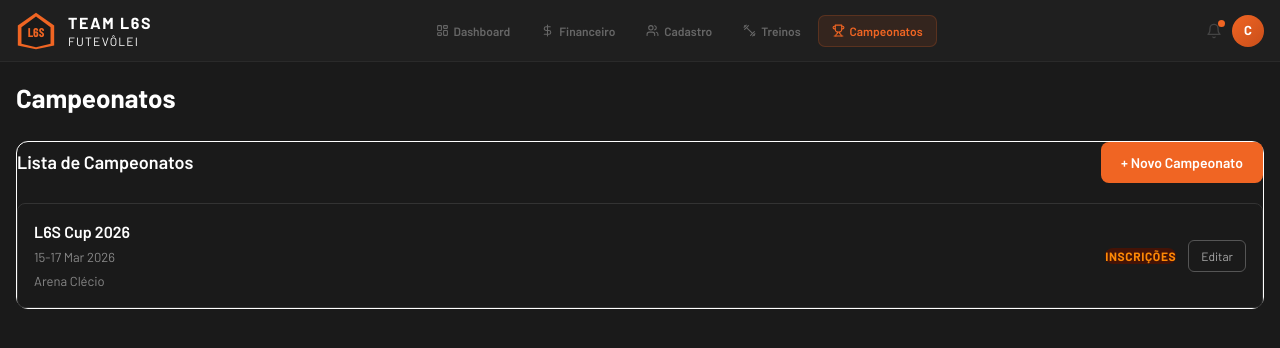
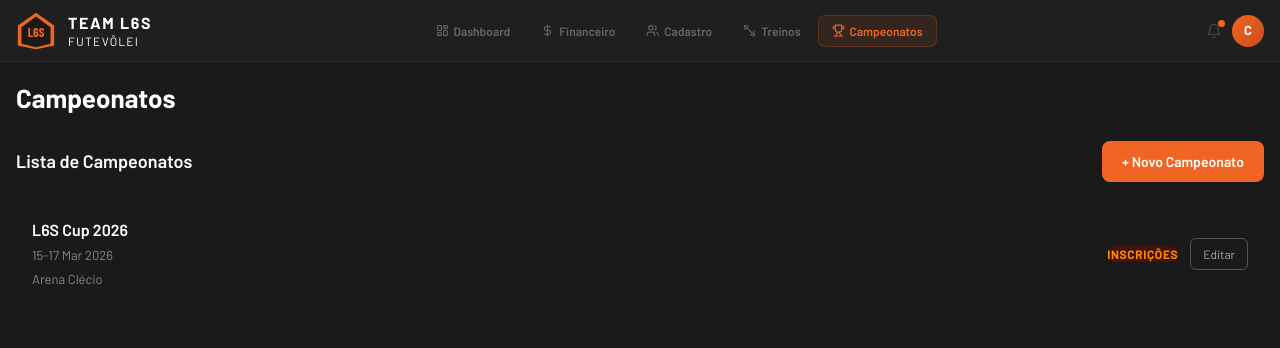
Before and after one commit to Tulhinho007/Team-L6S, a React (Vite) app: page / in a window 1280 px wide. Both pictures are taken after a click on the button "Campeonatos". Shown: the top 348 px of the page. Built offline with nearby package versions, Linux system fonts and the light colour scheme; a web font is replaced by a local one.

Commit message:
fix: remove todas as bordas dos cards

```diff
--- a/src/app.jsx
+++ b/src/app.jsx
@@ -96,7 +96,7 @@ const Financeiro = ({alunos, setAlunos}) => {
 
         <div style={{ display: "grid", gap: 10 }}>
           {cobrancasMes.map(c => (
-            <div key={c.id} style={{ display: "flex", justifyContent: "space-between", alignItems: "center", padding: "14px 16px", background: "#1e1e1e", borderRadius: 10, border: "1px solid #2a2a2a" }}>
+            <div key={c.id} style={{ display: "flex", justifyContent: "space-between", alignItems: "center", padding: "14px 16px", background: "#1e1e1e", borderRadius: 10 }}>
               <div style={{ display: "flex", alignItems: "center", gap: 12 }}>
                 <div style={{ width: 36, height: 36, borderRadius: "50%", background: "#2a2a2a", display: "flex", alignItems: "center", justifyContent: "center", fontWeight: 700, fontSize: 13, color: "#888" }}>
                   {c.alunoNome.split(" ").map(n => n[0]).join("").substring(0, 2).toUpperCase()}
@@ -275,7 +275,7 @@ const Cadastro = ({alunos, setAlunos}) => {
 
         <div style={{ display: "grid", gap: 10 }}>
           {filtrados.map(aluno => (
-            <div key={aluno.id} style={{ display: "flex", justifyContent: "space-between", alignItems: "center", padding: "14px 16px", background: "#1e1e1e", borderRadius: 10, border: "1px solid #2a2a2a" }}>
+            <div key={aluno.id} style={{ display: "flex", justifyContent: "space-between", alignItems: "center", padding: "14px 16px", background: "#1e1e1e", borderRadius: 10 }}>
               <div>
                 <div style={{ color: "#fff", fontWeight: 600, fontSize: 14 }}>{aluno.nome}</div>
                 <div style={{ color: "#666", fontSize: 12 }}>{aluno.email} • {aluno.local}</div>
@@ -435,7 +435,7 @@ const Treinos = ({ alunos, setAlunos }) => {
                     justifyContent: "space-between",
                     padding: "12px 16px",
                     background: presente ? "rgba(34,197,94,0.1)" : "#1e1e1e",
-                    border: `1px solid ${presente ? "rgba(34,197,94,0.3)" : "#2a2a2a"}`,
+                    border: "none",
                     borderRadius: 8,
                     cursor: "pointer",
                     transition: "all 0.2s"
@@ -526,13 +526,13 @@ const Treinos = ({ alunos, setAlunos }) => {
                     padding: 12,
                     minHeight: 120,
                     cursor: "pointer",
-                    border: dia.toDateString() === diaSelecionado.toDateString() ? "1px solid #F06523" : "1px solid transparent"
+                    border: dia.toDateString() === diaSelecionado.toDateString() ? "none" : "none"
                   }}
                 >
                   <div style={{ color: "#888", fontSize: 11, textTransform: "capitalize", marginBottom: 4, textAlign: "center" }}>
                     {dia.toLocaleDateString('pt-BR', { weekday: 'short' })}
                   </div>
-                  <div style={{ color: "#fff", fontSize: 18, fontWeight: 600, textAlign: "center", marginBottom: 8 }}>
+                  <div style={{ color: "#fff", fontSize: 18, fontWeight: 700, textAlign: "center", marginBottom: 8 }}>
                     {dia.getDate()}
                   </div>
                   <div style={{ textAlign: "center" }}>
@@ -589,7 +589,7 @@ const Campeonatos = () => {
 
         <div style={{ display: "grid", gap: 12 }}>
           {campeonatos.map(campeonato => (
-            <div key={campeonato.id} style={{ background: "#1a1a1a", border: "1px solid #333", borderRadius: 8, padding: 16 }}>
+            <div key={campeonato.id} style={{ background: "#1a1a1a", borderRadius: 8, padding: 16 }}>
               <div style={{ display: "flex", justifyContent: "space-between", alignItems: "center" }}>
                 <div>
                   <h3 style={{ color: "#fff", fontSize: 16, fontWeight: 600, margin: 0 }}>{campeonato.nome}</h3>
--- a/src/components/ui/Card.jsx
+++ b/src/components/ui/Card.jsx
@@ -1,7 +1,7 @@
 import React from 'react';
 
 export const Card = ({children, className = ""}) => (
-  <div className={`bg-dark-card border border-dark-border rounded-xl p-4 w-full ${className}`}>
+  <div className={`bg-dark-card rounded-xl p-4 w-full ${className}`}>
     {children}
   </div>
 );
```
